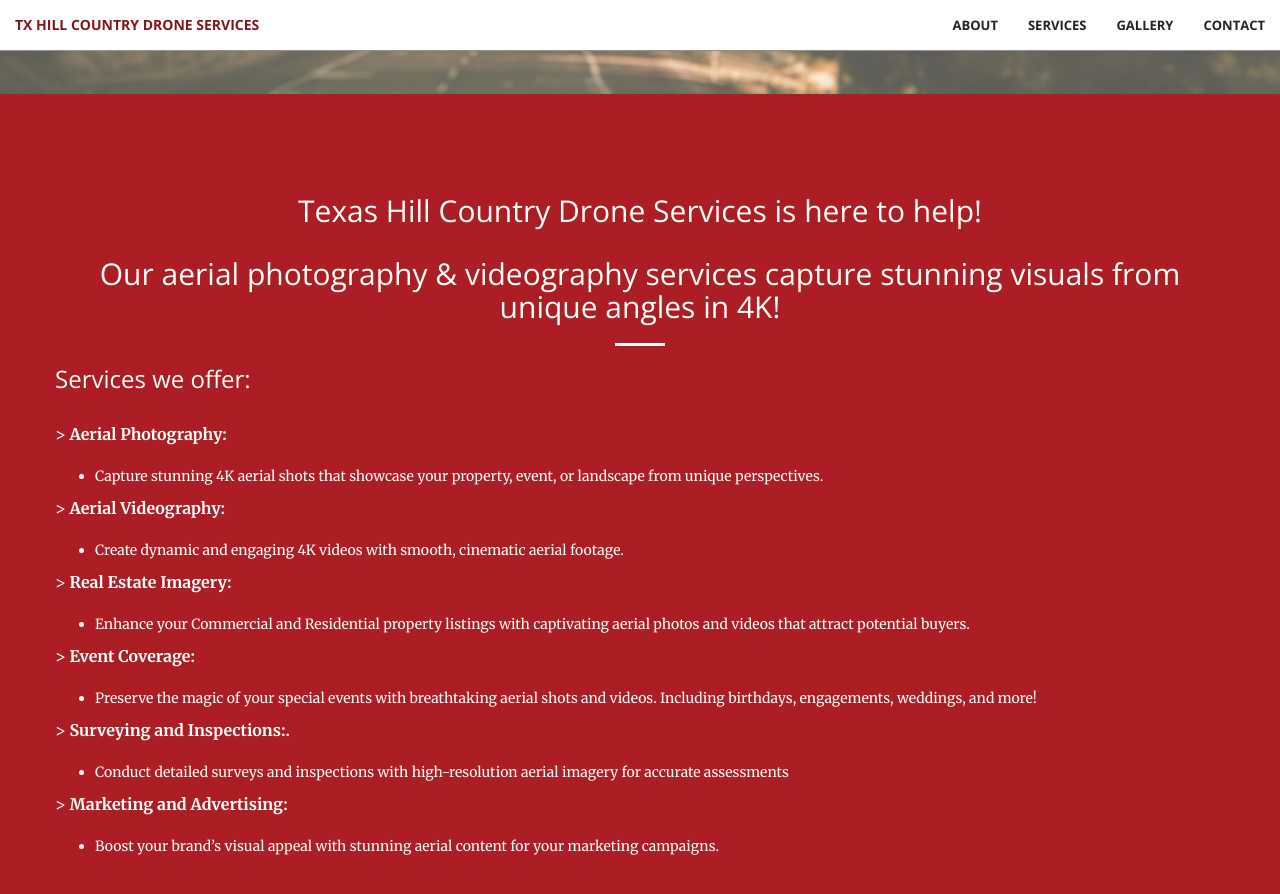
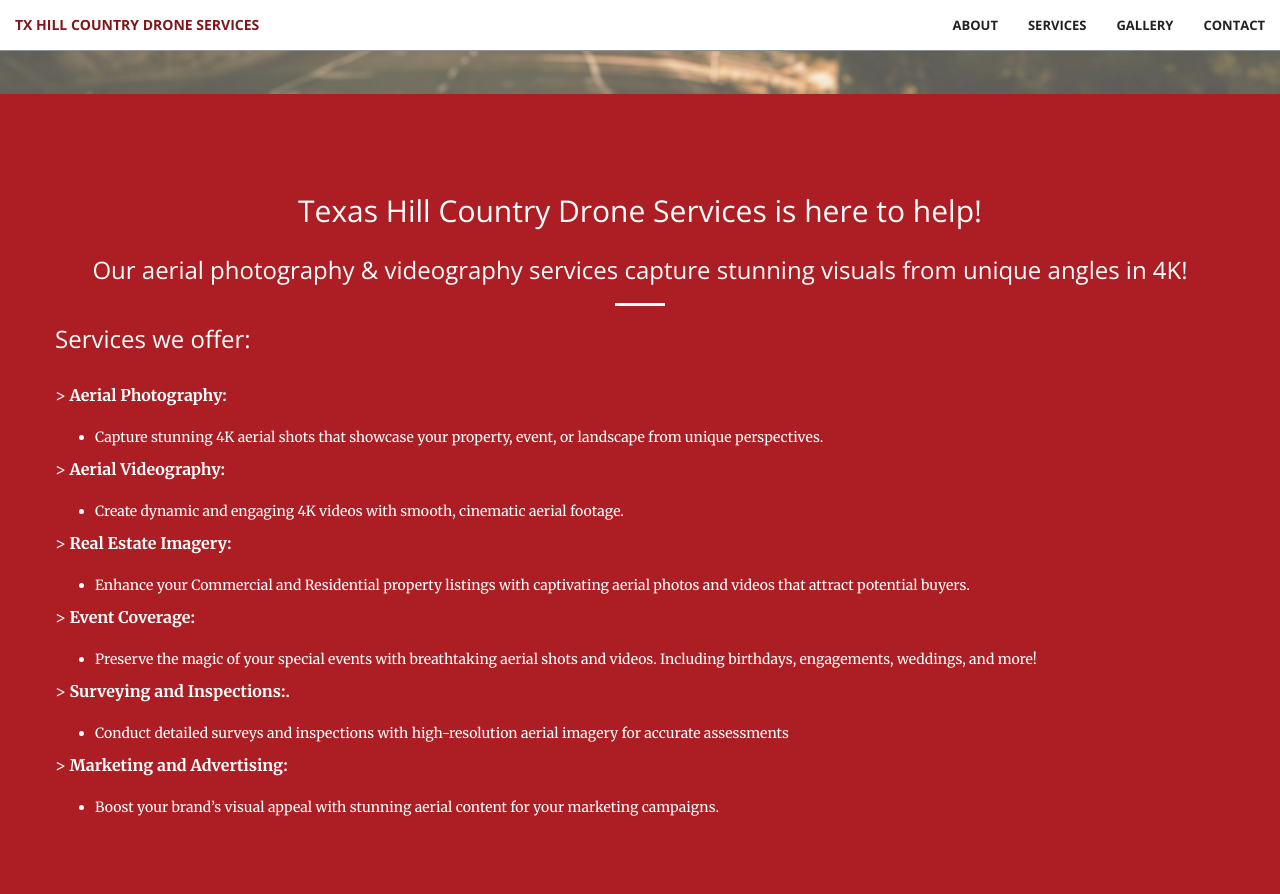
Before and after one commit to thcdroneservices/thcdroneservices.github.io, a Jekyll site: the page built from index.html, in a window 1280 px wide and 900 px high, scrolled down 806 px. Shown: the top 894 px of the window. Built offline with Jekyll 4.4.1, drawn with Linux system fonts in a browser that asks for light colours.

Commit message:
update CF

```diff
--- a/_includes/call-to-action.html
+++ b/_includes/call-to-action.html
@@ -4,7 +4,7 @@
             <div>
                 <h2 class="section-heading" style="text-align: center;">Texas Hill Country Drone Services is here to help!</h2>
                 <br>
-                <h2 class="section-heading" style="text-align: center;">Our aerial photography & videography services capture stunning visuals from unique angles in 4K!</h2>
+                <h3 class="section-heading" style="text-align: center;">Our aerial photography & videography services capture stunning visuals from unique angles in 4K!</h3>
                 <hr class="light">
                 <h3>Services we offer:</h3>
                 <br>
```
